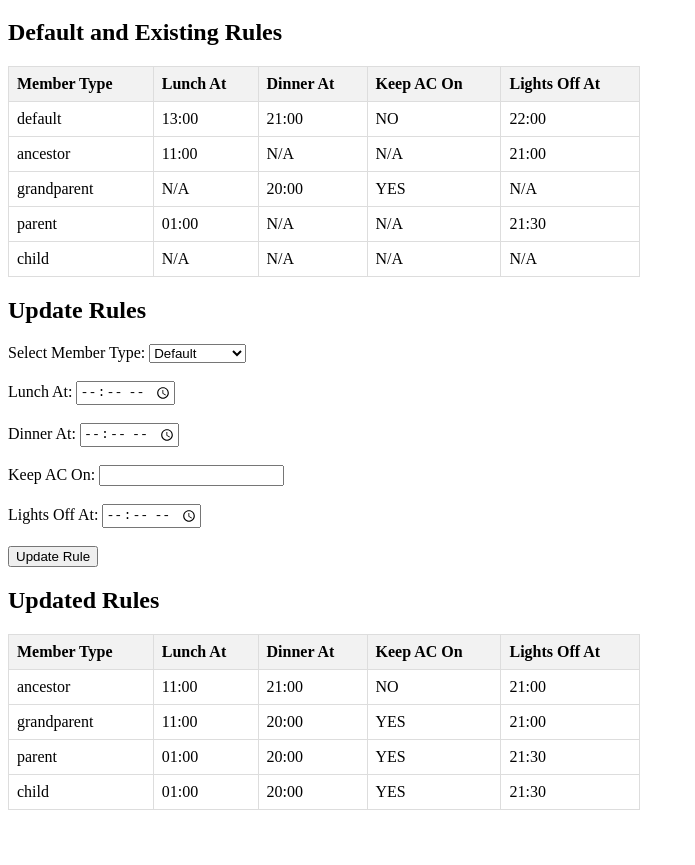
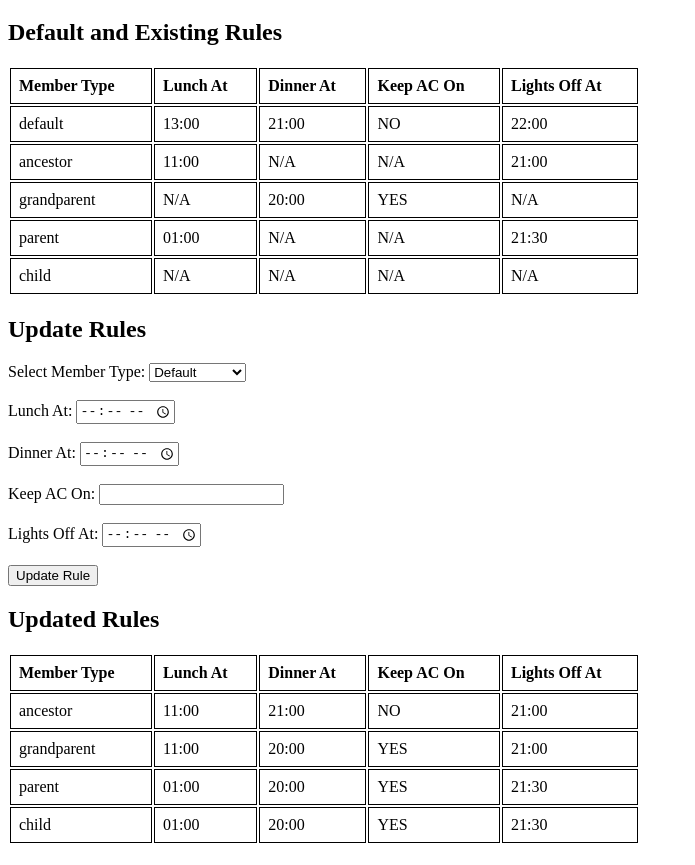
Before and after one commit to SahilAggarwall/FretronAssignments, a plain HTML site: page Assignment 2/index.html in a window 1280 px wide. Shown: the part 61-926 px from the top of the page, without its empty margins (0-695 px from the left). Before the commit the page ends 891 px from the top, so only its background shows below. Drawn offline with Linux system fonts and the light colour scheme.

Commit message:
Update index.html

```diff
--- a/Assignment 2/index.html
+++ b/Assignment 2/index.html
@@ -7,16 +7,12 @@
     <style>
         table {
             width: 50%;
-            border-collapse: collapse;
             margin: 20px 0;
         }
         th, td {
-            border: 1px solid #dddddd;
+            border: 1px solid black;
             text-align: left;
             padding: 8px;
-        }
-        th {
-            background-color: #f2f2f2;
         }
     </style>
 </head>
```
